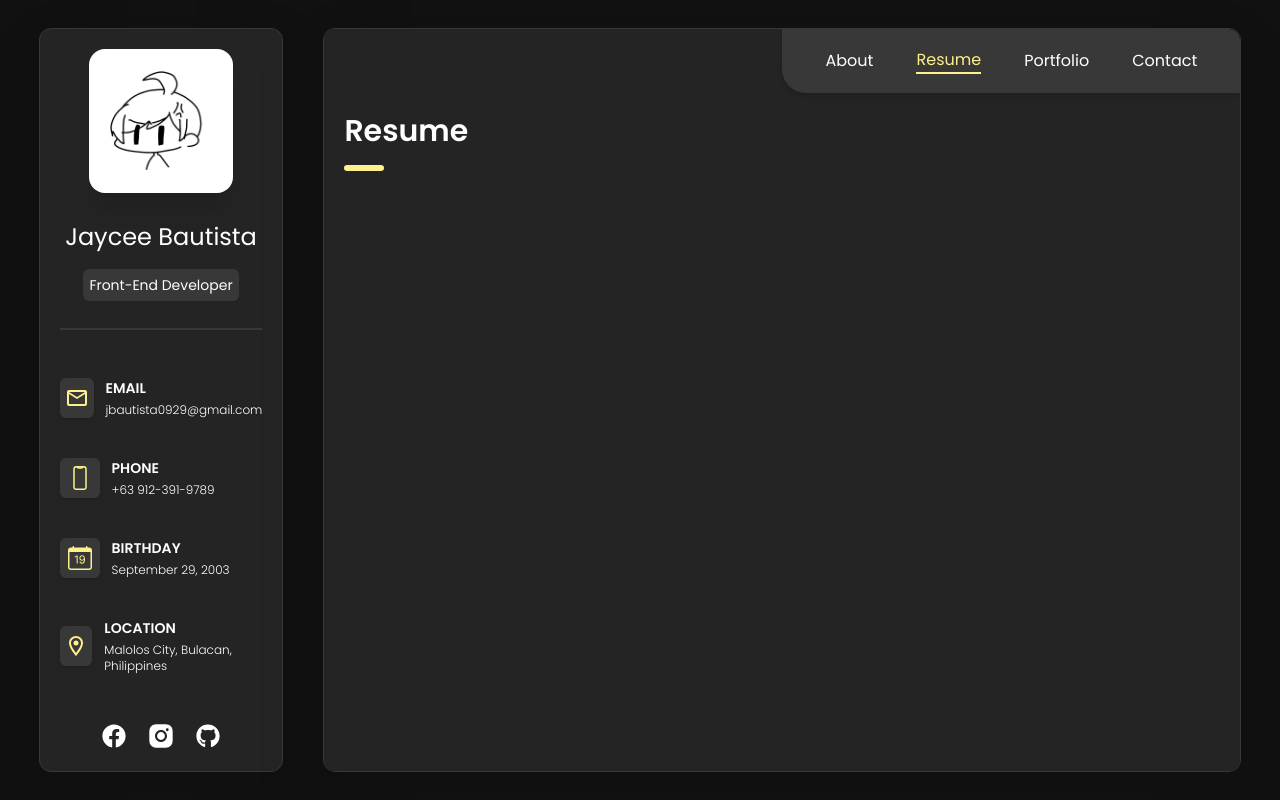
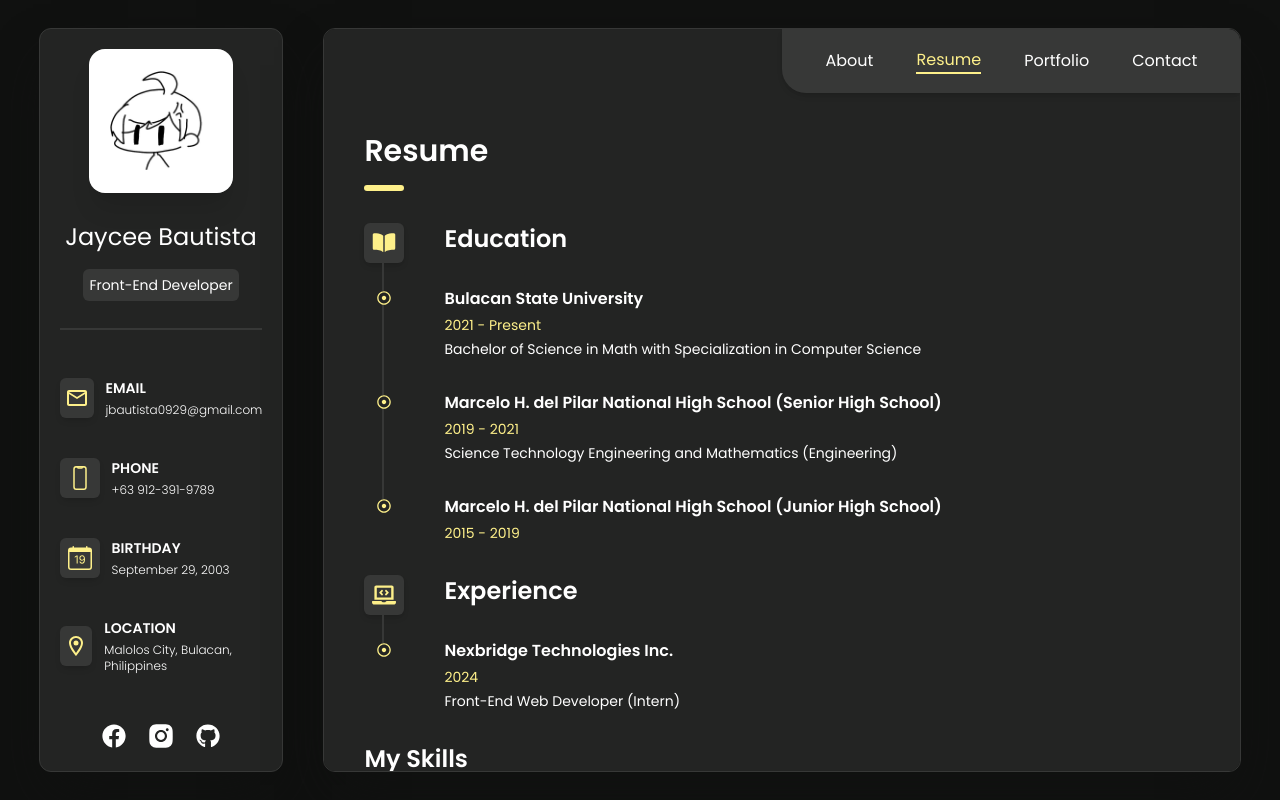
Before and after one commit to Romsaeeeeee/Personal-React-Portfolio, a React (Vite) app: page /resume in a window 1280 px wide. Built offline with nearby package versions, Linux system fonts and the light colour scheme.

Commit message:
Resume WIP

```diff
--- a/package.json
+++ b/package.json
@@ -10,6 +10,8 @@
     "preview": "vite preview"
   },
   "dependencies": {
+    "@mui/material": "^5.16.6",
+    "@react-icons/all-files": "^4.1.0",
     "react": "^18.3.1",
     "react-dom": "^18.3.1",
     "react-icons": "^5.2.1",
--- a/src/pages/Resume.jsx
+++ b/src/pages/Resume.jsx
@@ -1,12 +1,75 @@
 import React from "react";
+import { FaLaptopCode, FaRegDotCircle } from "react-icons/fa";
+import { IoBook } from "react-icons/io5";
 
 const Resume = () => {
     return (
-        <div className="h-full w-full flex flex-col justify-start items-center gap-14 p-5 text-white animate-fadeIn transition-all">
+        <div className="h-full w-full flex flex-col justify-start items-start gap-8 p-10 text-white animate-fadeIn transition-all">
             <div className="w-full flex flex-col justify-start items-start gap-7">
                 <div className="flex flex-col gap-4">
                     <p className="text-3xl font-semibold">Resume</p>
                     <span className="w-10 border-b-[6px] border-yellow-200 rounded-md"></span>
+                </div>
+            </div>
+            <div className="w-full h-auto flex justify-start items-start gap-10">
+                <div className="flex flex-col justify-start items-start">
+                    <span className="w-10 h-10 flex justify-center items-center text-2xl rounded-md shadow-md bg-[#373837] text-yellow-200">
+                        <IoBook />
+                    </span>
+                    <div className="w-full flex flex-col">
+                        <span className="h-7 w-1/2 border-r-2 border-[#373837]"></span>
+                        <span className="w-full flex justify-center items-center text-sm text-yellow-200"><FaRegDotCircle /></span>
+                    </div>
+                    <div className="w-full flex flex-col">
+                        <span className="h-[90px] w-1/2 border-r-2 border-[#373837]"></span>
+                        <span className="w-full flex justify-center items-center text-sm text-yellow-200"><FaRegDotCircle /></span>
+                    </div>
+                    <div className="w-full flex flex-col">
+                        <span className="h-[90px] w-1/2 border-r-2 border-[#373837]"></span>
+                        <span className="w-full flex justify-center items-center text-sm text-yellow-200"><FaRegDotCircle /></span>
+                    </div>
+                </div>
+                <div className="flex flex-col justify-start items-start gap-8">
+                    <p className="text-2xl font-semibold">Education</p>
+                    <div className="flex flex-col justify-start items-start gap-1">
+                        <p className="font-semibold">Bulacan State University</p>
+                        <p className="text-yellow-200 text-sm">2021 - Present</p>
+                        <p className="text-sm">Bachelor of Science in Math with Specialization in Computer Science</p>
+                    </div>
+                    <div className="flex flex-col justify-start items-start gap-1">
+                        <p className="font-semibold">Marcelo H. del Pilar National High School (Senior High School)</p>
+                        <p className="text-yellow-200 text-sm">2019 - 2021</p>
+                        <p className="text-sm">Science Technology Engineering and Mathematics (Engineering)</p>
+                    </div>
+                    <div className="flex flex-col justify-start items-start gap-1">
+                        <p className="font-semibold">Marcelo H. del Pilar National High School (Junior High School)</p>
+                        <p className="text-yellow-200 text-sm">2015 - 2019</p>
+                    </div>
+                </div>
+            </div>
+            <div className="w-full h-auto flex justify-start items-start gap-10">
+                <div className="flex flex-col justify-start items-start">
+                    <span className="w-10 h-10 flex justify-center items-center text-2xl rounded-md shadow-md bg-[#373837] text-yellow-200">
+                        <FaLaptopCode />
+                    </span>
+                    <div className="w-full flex flex-col">
+                        <span className="h-7 w-1/2 border-r-2 border-[#373837]"></span>
+                        <span className="w-full flex justify-center items-center text-sm text-yellow-200"><FaRegDotCircle /></span>
+                    </div>
+                </div>
+                <div className="flex flex-col justify-start items-start gap-8">
+                    <p className="text-2xl font-semibold">Experience</p>
+                    <div className="flex flex-col justify-start items-start gap-1">
+                        <p className="font-semibold">Nexbridge Technologies Inc.</p>
+                        <p className="text-yellow-200 text-sm">2024</p>
+                        <p className="text-sm">Front-End Web Developer (Intern)</p>
+                    </div>
+                </div>
+            </div>
+            <div className="w-full h-full flex flex-col justify-start items-start gap-5 pb-10">
+                <p className="text-2xl font-semibold">My Skills</p>
+                <div className="h-1/2 w-full bg-[#373837] p-5 rounded-lg">
+
                 </div>
             </div>
         </div>
```
Also changed, not shown: 1 other file (tests, documents, lock files or other folders).
